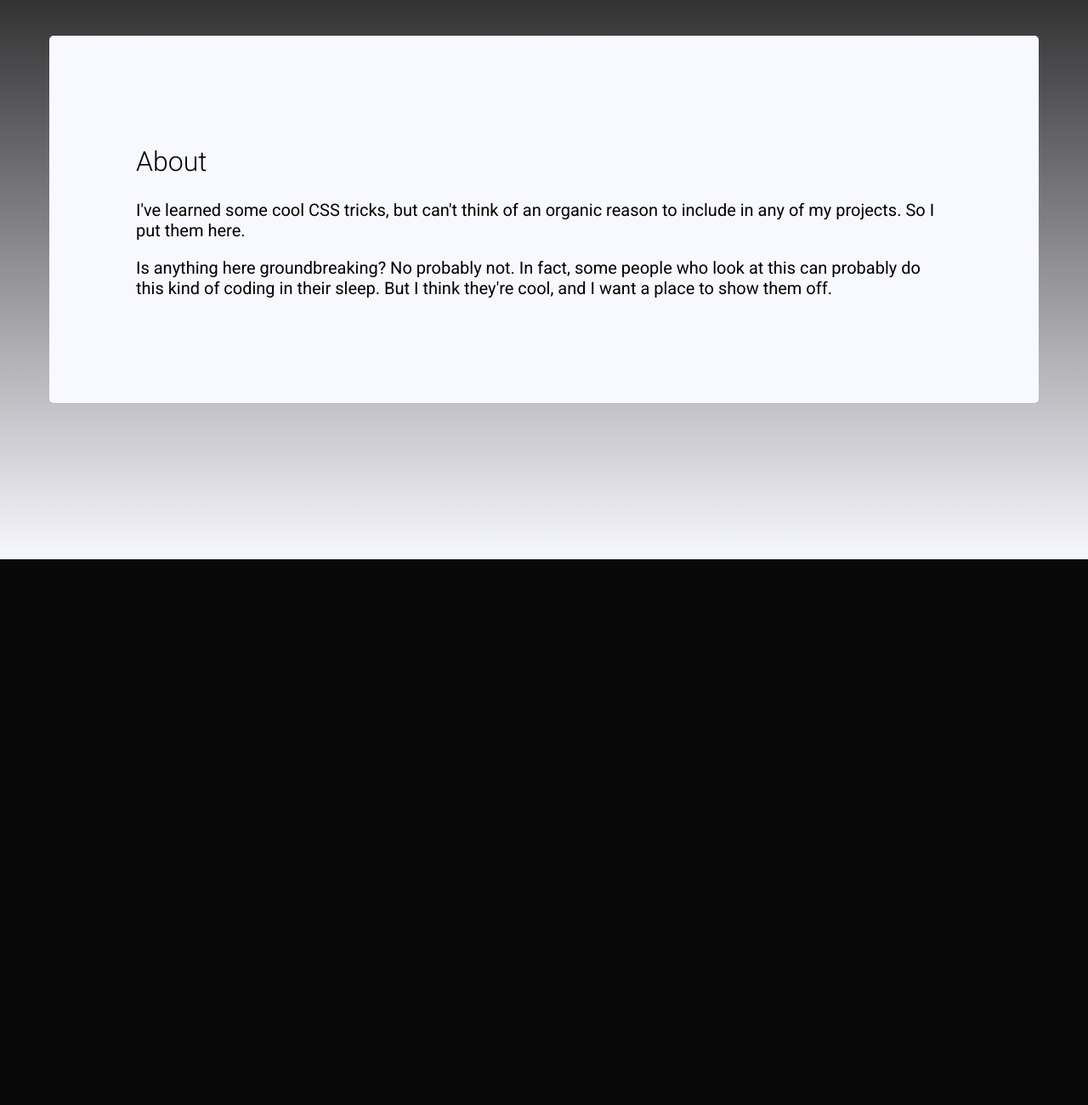
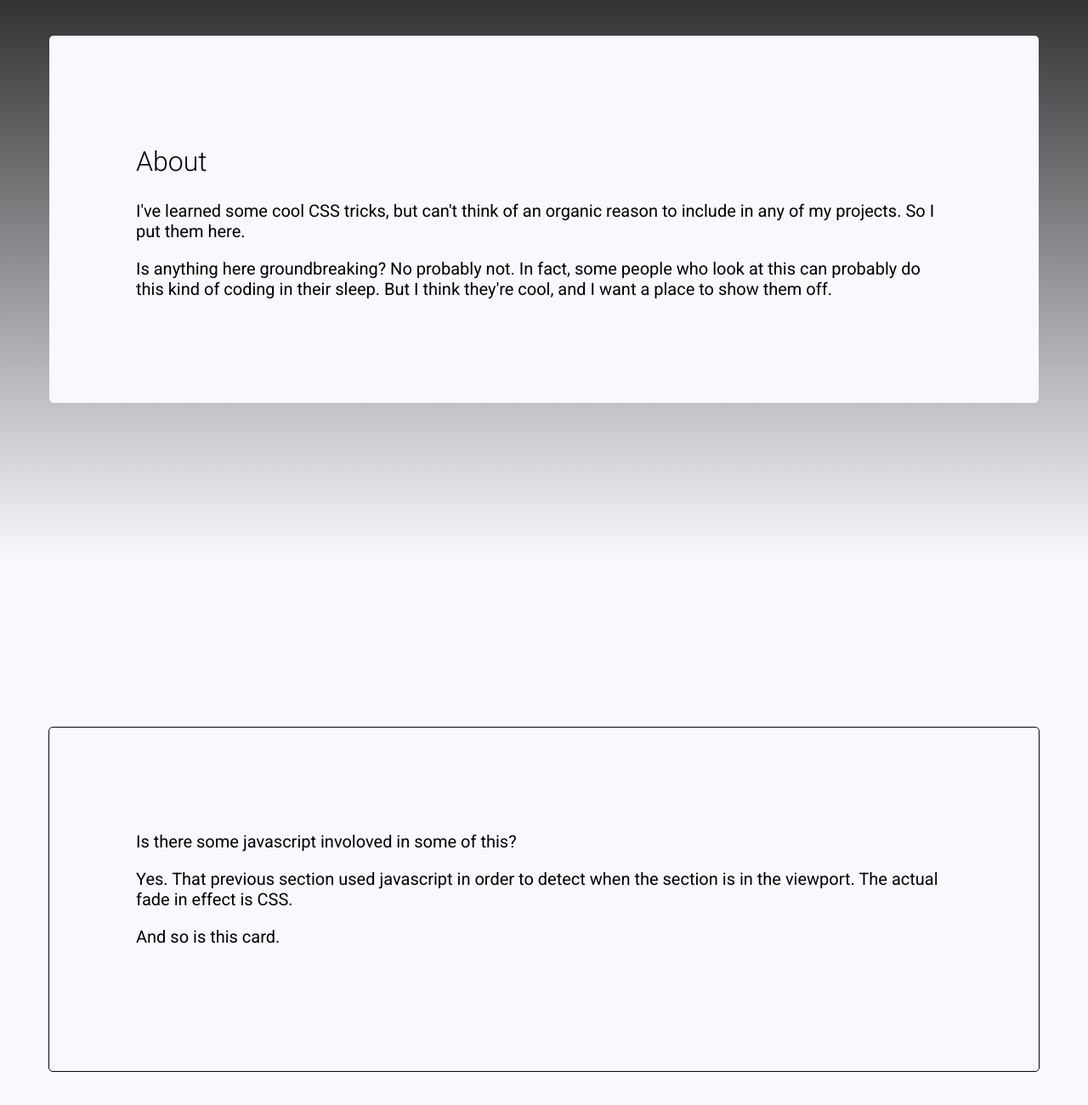
Before and after one commit to Holgermueller/cssplayground, a website: page index.html in a window 1280 px wide. Shown: the part 942-2242 px from the top of the page at 85% size. Before the commit the page ends 1600 px from the top, so only its background shows below. Drawn offline with Linux system fonts and the light colour scheme.

Commit message:
got slide in card working

```diff
--- /dev/null
+++ b/app.js
@@ -0,0 +1,12 @@
+const observer = new IntersectionObserver((entries) => {
+  entries.forEach((entry) => {
+    if (entry.isIntersecting) {
+      entry.target.classList.add("show");
+    } else {
+      entry.target.classList.remove("show");
+    }
+  });
+});
+
+const hiddenElements = document.querySelectorAll(".hidden");
+hiddenElements.forEach((el) => observer.observe(el));
--- a/index.html
+++ b/index.html
@@ -11,6 +11,7 @@
       rel="stylesheet"
     />
     <link rel="stylesheet" href="./styles.css" />
+    <script defer src="app.js"></script>
 
     <title>CSS Playground</title>
   </head>
@@ -25,7 +26,7 @@
     </section>
 
     <section id="gradient" class="about-section">
-      <div class="text-container">
+      <div class="text-card hidden">
         <h2>About</h2>
         <p class="text">
           I've learned some cool CSS tricks, but can't think of an organic
@@ -39,6 +40,27 @@
       </div>
     </section>
 
+    <section class="confession-section">
+      <div class="confession-card">
+        <div class="confession-card-inner">
+          <div class="confession-card-front">
+            <h2>A Small Confession</h2>
+          </div>
+
+          <div class="confession-card-back">
+            <p class="text">
+              Is there some javascript involoved in some of this?
+            </p>
+            <p class="text">
+              Yes. That previous section used javascript in order to detect when
+              the section is in the viewport. The actual fade in effect is CSS.
+            </p>
+            <p class="text">And so is this card.</p>
+          </div>
+        </div>
+      </div>
+    </section>
+
     <!-- <div class="gradient">
       <div id="circle1"></div>
       <div id="circle2"></div>
--- a/package.json
+++ b/package.json
@@ -4,7 +4,8 @@
   "description": "",
   "main": "index.js",
   "scripts": {
-    "test": "echo \"Error: no test specified\" && exit 1"
+    "test": "echo \"Error: no test specified\" && exit 1",
+    "postcss:watch": "postcss --watch"
   },
   "repository": {
     "type": "git",
--- a/styles.css
+++ b/styles.css
@@ -118,16 +118,15 @@ h2 {
   height: var(--sectionHeight);
   width: 100%;
   background-image: linear-gradient(var(--backgroundColor), #f8f8ff);
-  position: absolute;
   font-family: "Roboto", sans-serif;
+  display: grid;
+  place-items: center;
+  align-content: center;
 }
 
-.text-container {
+.text-card {
   width: 75%;
   margin: 0 auto;
-  top: 50%;
-  position: relative;
-  transform: translateY(-50%);
   background-color: #f8f8ff;
   padding: 8%;
   border-radius: 5px;
@@ -137,10 +136,81 @@ h2 {
   font-size: 1.25rem;
 }
 
+.hidden {
+  opacity: 0;
+  filter: blur(5px);
+  transform: translateX(-100%);
+  transition: all 1s;
+}
+
+.show {
+  opacity: 1;
+  filter: blur(0);
+  transform: translateX(0);
+}
+
+@media (prefers-reduced-motion) {
+  .hidden {
+    transition: none;
+  }
+}
+
+.confession-section {
+  height: var(--sectionHeight);
+  background-color: #f8f8ff;
+  display: grid;
+  place-items: center;
+  align-content: center;
+  font-family: "Roboto", sans-serif;
+}
+
+.confession-card {
+  width: 75%;
+  height: 25vh;
+  margin: 0 auto;
+  background-color: transparent;
+  padding: 8%;
+  border-radius: 5px;
+  perspective: 500px;
+  border: 1px solid var(--backgroundColor);
+}
+
+.confession-card-inner {
+  position: relative;
+  width: 100%;
+  height: 100%;
+  transition: transform 1s;
+  transform-style: preserve-3d;
+}
+
+.confession-card:hover,
+.confession-card-inner {
+  transform: rotateY(180deg);
+  transition: transform 0.5s;
+}
+
+.confession-card-front,
+.confession-card-back {
+  position: absolute;
+  width: 100%;
+  height: 100%;
+  backface-visibility: hidden;
+}
+
+.confession-card-front {
+  text-align: center;
+  background-color: var(--backgroundColor);
+  color: #f8f8ff;
+}
+
+.confession-card-back {
+  transform: rotateY(180deg);
+}
+
 .gradient {
   top: 0;
   left: 0;
-  background-color: black;
+  /* background-color: black; */
   position: absolute;
   height: 100%;
   width: 100%;
```
